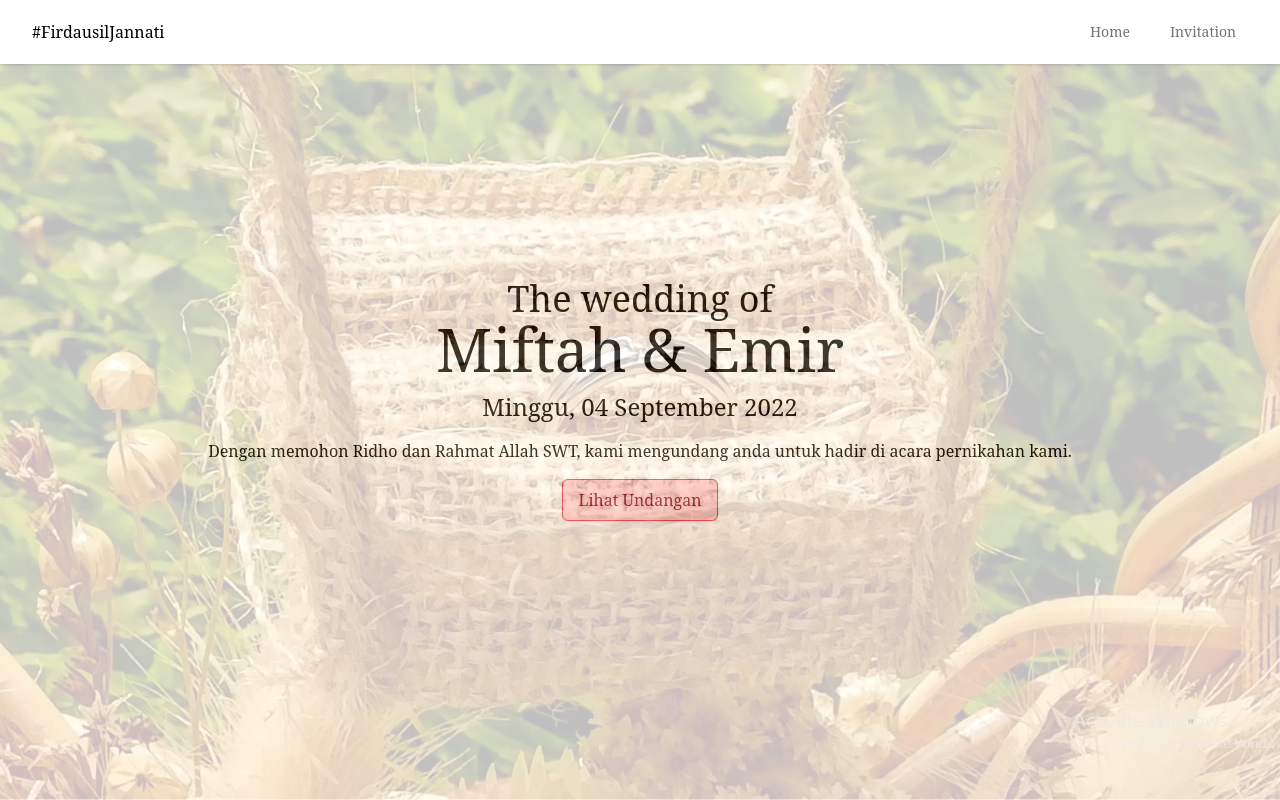
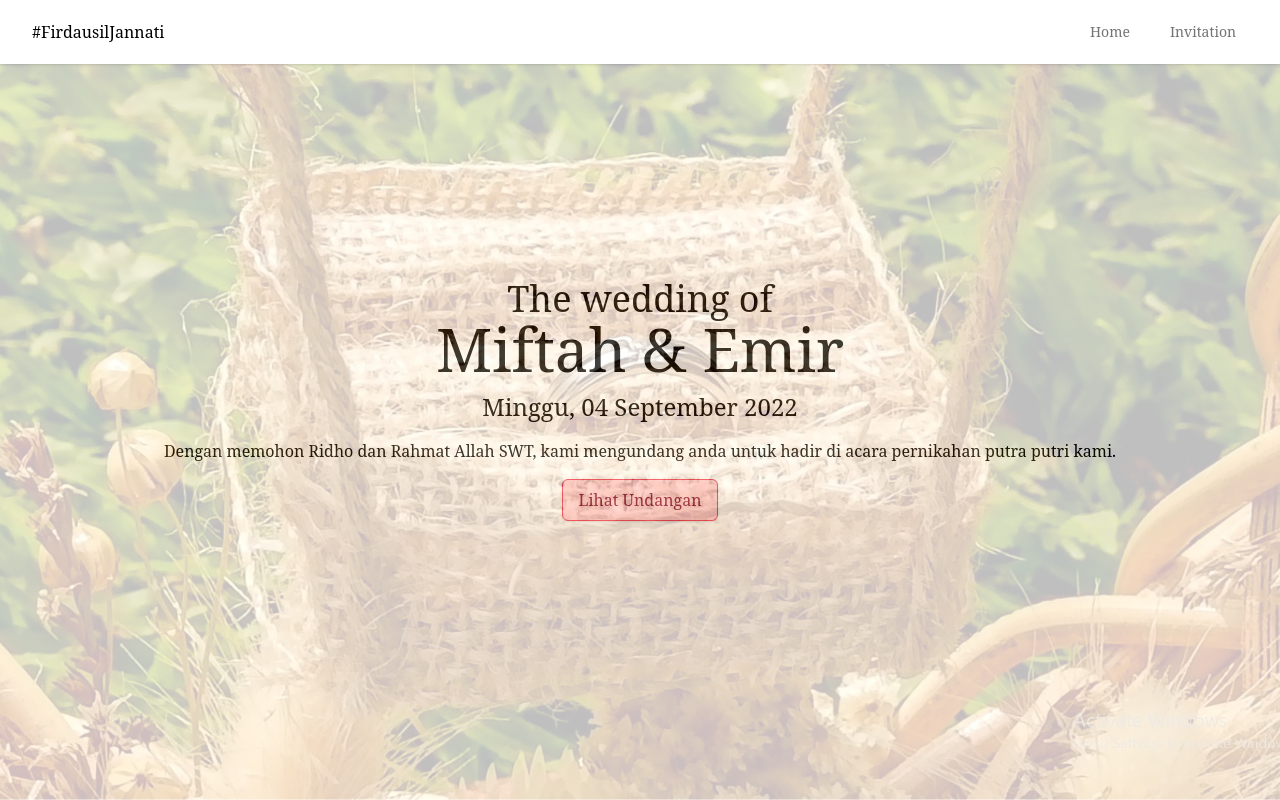
Before and after one commit to haritsf/MiftahEmir, a Next.js app: page / in a window 1280 px wide. Built offline with nearby package versions, Linux system fonts and the light colour scheme.

Commit message:
Change Invitation Message

```diff
--- a/pages/index.jsx
+++ b/pages/index.jsx
@@ -28,7 +28,9 @@ export default function Home() {
             </h2>
           </div>
           <div className="flex animate__animated animate__fadeIn">
-            <h3 className="text-xl lg:text-2xl mb-4">Minggu, 04 September 2022</h3>
+            <h3 className="text-xl lg:text-2xl mb-4">
+              Minggu, 04 September 2022
+            </h3>
           </div>
           {getUser.undang ? (
             <div className="flex flex-row space-x-8">
@@ -43,7 +45,7 @@ export default function Home() {
           <div className="flex flex-row space-x-8 px-4">
             <p className="text-base text-center">
               Dengan memohon Ridho dan Rahmat Allah SWT, kami mengundang anda
-              untuk hadir di acara pernikahan kami.
+              untuk hadir di acara pernikahan putra putri kami.
             </p>
           </div>
           <div className="flex flex-row space-x-8 mt-4">
```
